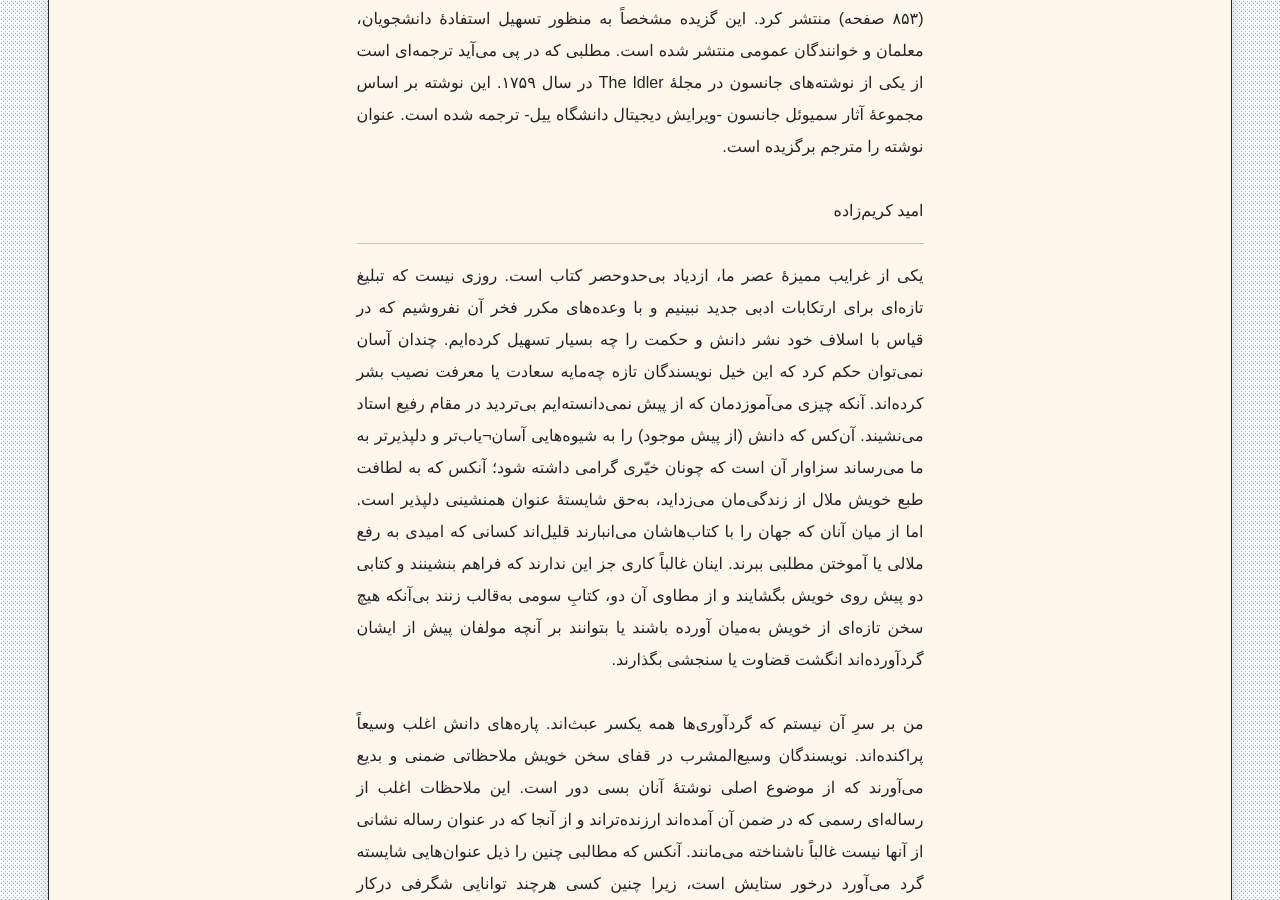
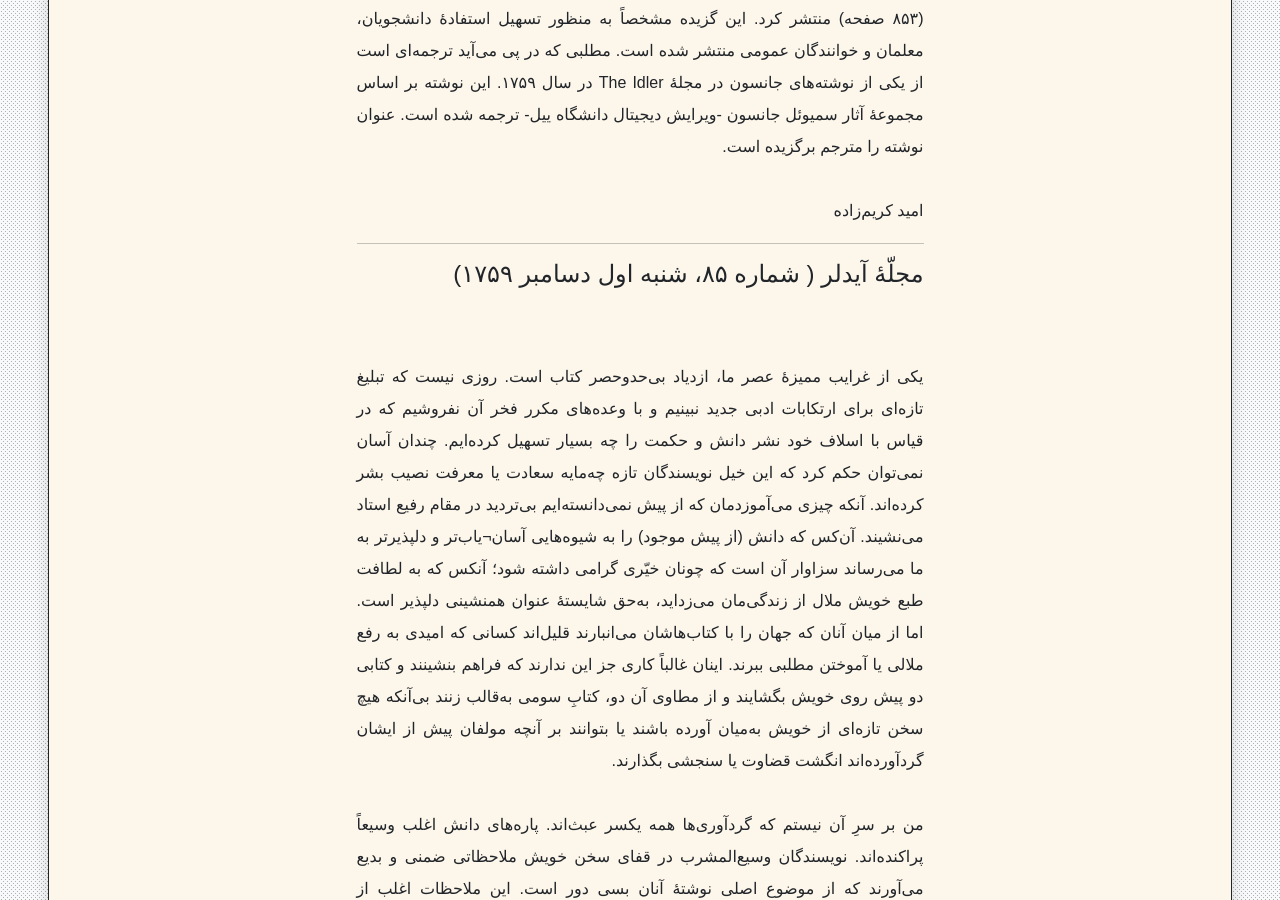
Before and after one commit to phicudemy/phicudemy.github.io, a Jekyll site: the page built from _posts/2024-08-07-samueljohnson.md, in a window 1280 px wide and 900 px high, scrolled down 1444 px. Built offline with Jekyll 4.4.1, drawn with Linux system fonts in a browser that asks for light colours; some web fonts are replaced; comment, search, counter and statistics services are not loaded.

Commit message:
TinaCMS content update

```diff
--- a/_posts/2024-08-07-samueljohnson.md
+++ b/_posts/2024-08-07-samueljohnson.md
@@ -27,6 +27,9 @@ excerpt: ''
 
 [^1]: <br><div dir="auto" align="left">Samuel Johnson </div>
 [^2]: <br><div dir="auto" align="left">The Vanity of Human Wishes</div>
+
+#### مجلّهٔ آیدلر ( شماره ۸۵، شنبه اول دسامبر ۱۷۵۹)
+<br><br>
 یکی از غرایب ممیزهٔ عصر ما، ازدیاد بی‌حدوحصر کتاب است. روزی نیست که تبلیغ تازه‌ای برای ارتکابات ادبی جدید نبینیم و با وعده‌های مکرر فخر آن نفروشیم که در قیاس با اسلاف خود نشر دانش و حکمت را  چه بسیار تسهیل کرده‌ایم. چندان آسان نمی‌توان حکم کرد که این خیل نویسندگان تازه چه‌مایه سعادت یا معرفت نصیب بشر کرده‌اند. آنکه چیزی می‌آموزدمان که از پیش نمی‌دانسته‌ایم بی‌تردید در مقام رفیع استاد می‌نشیند. آن‌کس که دانش (از پیش موجود) را به شیوه‌هایی آسان¬یاب‌تر و دلپذیرتر به ما می‌رساند سزاوار آن است که چونان خیّری گرامی داشته شود؛ آنکس که به لطافت طبع خویش ملال از زندگی‌مان می‌زداید، به‌حق شایستهٔ عنوان همنشینی دلپذیر است. اما از میان آنان که جهان را با کتاب‌هاشان می‌انبارند قلیل‌اند کسانی که امیدی به رفع ملالی یا آموختن مطلبی ببرند. اینان غالباً کاری جز این ندارند که فراهم بنشینند و کتابی دو پیش روی خویش بگشایند و از مطاوی آن دو، کتابِ سومی به‌قالب‌ زنند بی‌آنکه هیچ سخن تازه‌ای از خویش به‌میان آورده باشند یا بتوانند بر آنچه مولفان پیش از ایشان گردآورده‌اند انگشت قضاوت یا سنجشی بگذارند.
 <br> <br>
 من بر سرِ آن نیستم که گردآوری‌ها همه یکسر عبث‌اند. پاره‌های دانش اغلب وسیعاً پراکنده‌اند. نویسندگان وسیع‌المشرب در قفای سخن خویش ملاحظاتی ضمنی و بدیع می‌آورند که از موضوع اصلی نوشتهٔ آنان بسی دور است. این ملاحظات اغلب از رساله‌ای رسمی که در ضمن آن آمده‌اند ارزنده‌تراند و از آنجا که در عنوان رساله نشانی از آنها نیست غالباً ناشناخته می‌مانند. آنکس که مطالبی چنین را ذیل عنوان‌هایی شایسته گرد می‌آورد درخور ستایش است، زیرا چنین کسی هرچند توانایی شگرفی درکار نمی‌کند، راه‌جویی دیگر کسان را تسهیل می‌کند و چه‌بسا با آسان‌یاب ساختن دسترسی به مکتوبات از پیش موجود برای برخی اذهان جدیتی افزون‌تر و لذتی مخاطره‌آمیزتر فراهم کند تا با صرف وقت آزاد خویش به افکار تازه یا طرح های بدیع. اما عده‌ای بسیار قلیل از مجموعه‌هایی که اخیراً به طبع رسیده‌اند محصول صرف اوقاتی گرانبها یا تحقیقاتی پرمایه‌اند و از این رو صرفاً به کارِ پریشان کردن حواس و گزینش‌هایی بی‌مایه می‌آیند بی‌آنکه هیچ میل اصیلی برانگیزند.
```
